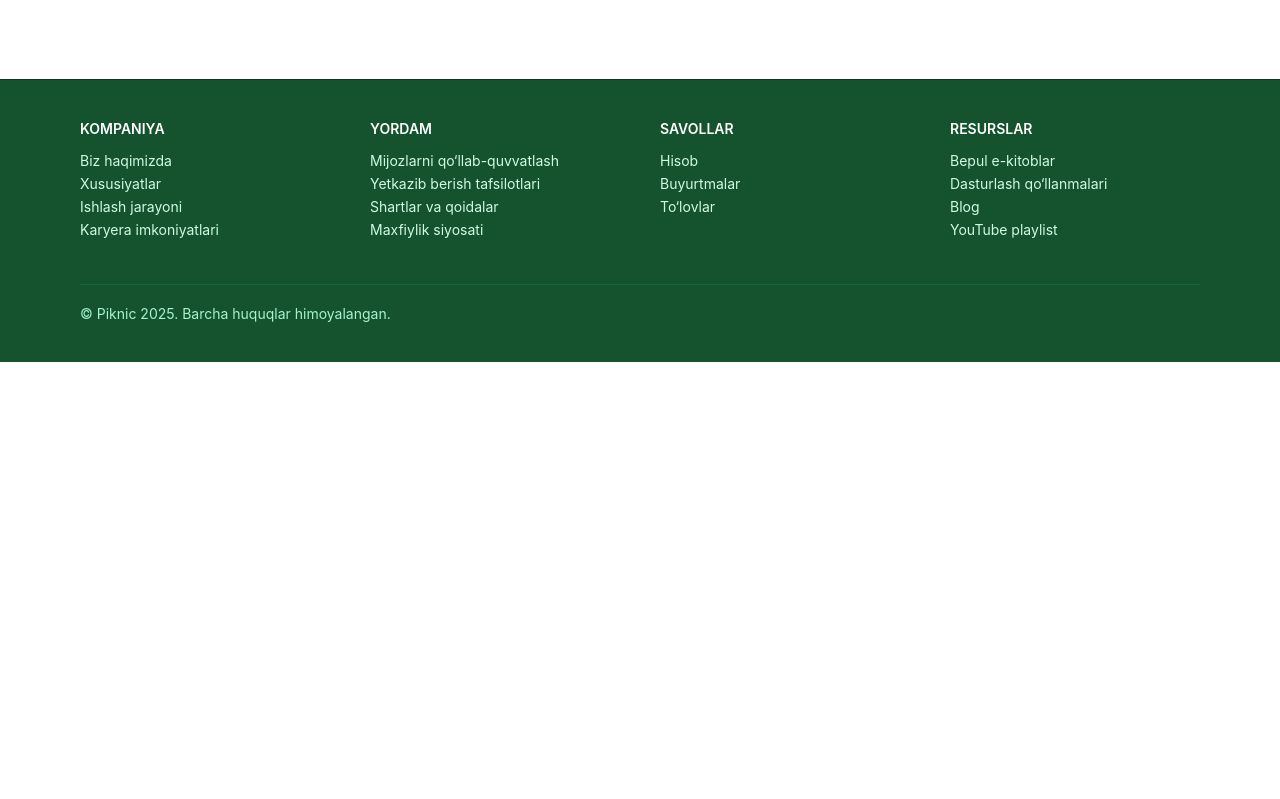
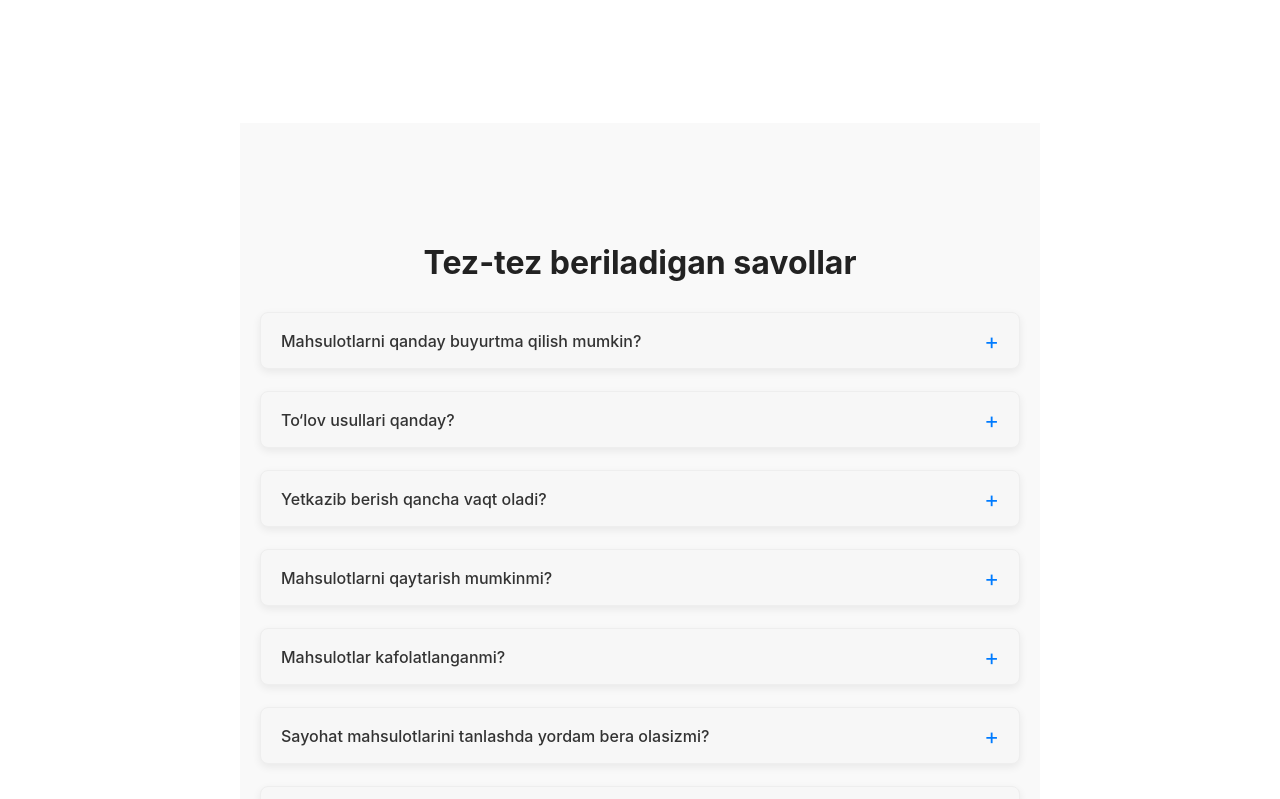
Before and after one commit to asadbek002123-beep/next-mustaqil, a Next.js app: page / in a window 1280 px wide. Shown: the part 1621-2420 px from the top of the page. Before the commit the page ends 1983 px from the top, so only its background shows below. Built offline with nearby package versions, Linux system fonts and the light colour scheme.

Commit message:
yangilandi

```diff
--- a/src/app/Blog/page.tsx
+++ b/src/app/Blog/page.tsx
@@ -3,7 +3,7 @@ import Image from "next/image";
 import Link from "next/link";
 import tentImage from "../image/image (5).png";
 import logo from "../image/1-removebg 1.png";
-
+import rasm from "../image/pick.jpg"
 export default function BlogPage() {
   const blogs = Array(6).fill({
     title:
@@ -98,7 +98,7 @@ export default function BlogPage() {
             <div key={index} className="blog-card">
               <div className="blog-image-container">
                 <Image
-                  src={blog.image}
+                  src={rasm}
                   alt={blog.title}
                   className="blog-image"
                   width={400}
--- a/src/app/Korzina/page.tsx
+++ b/src/app/Korzina/page.tsx
@@ -85,7 +85,7 @@ export default function Korzina() {
     setShowModal(false);
     alert("Buyurtmangiz yuborildi ✅");
 
-    router.push("/Admin");
+    // router.push("/Admin");
   };
 
   return (
@@ -97,8 +97,8 @@ export default function Korzina() {
         <ul className="nav-links">
           <li onClick={() => router.push("/")}>Bosh sahifa</li>
           <li onClick={() => router.push("/About")}>Mahsulotlar</li>
-          <li>Biz haqimizda</li>
-          <li>Bog‘lanish</li>
+          <li onClick={() => router.push("/Blog")}>Biz haqimizda</li>
+          <li onClick={() => router.push("/Aloqa")}>Bog‘lanish</li>
         </ul>
         <div className="nav-right">
           <button className="cart-icon">
--- a/src/app/globals.css
+++ b/src/app/globals.css
@@ -1801,3 +1801,44 @@ body {
   border-radius: 10px;
   color: #333;
 }
+
+
+
+
+.faq-section {
+  max-width: 800px;
+  margin: 100px auto;
+  text-align: left;
+}
+
+.faq-container {
+  display: flex;
+  flex-direction: column;
+  gap: 10px;
+}
+
+.faq-item {
+  background: #f7f7f7;
+  border-radius: 8px;
+  padding: 14px 20px;
+  transition: all 0.3s ease;
+}
+
+.faq-item.open {
+  background: #e6f0e9;
+}
+
+.faq-question {
+  display: flex;
+  justify-content: space-between;
+  align-items: center;
+  cursor: pointer;
+  font-weight: 500;
+  font-size: 16px;
+}
+
+.faq-answer {
+  margin-top: 8px;
+  color: #555;
+  line-height: 1.5;
+}
--- a/src/app/page.tsx
+++ b/src/app/page.tsx
@@ -63,7 +63,6 @@ export default function Home() {
     { id: 8, name: "Chodir", price: 120, rating: 4.5, image: imagefoto3 },
   ];
 
-  // 🔑
   const handleLogin = (e: any) => {
     e.preventDefault();
     if (login === "1" && password === "1") {
@@ -79,7 +78,20 @@ export default function Home() {
   return (
     <main className="home">
       <header>
-        <div className="navbar">
+        <div
+          className="navbar"
+          style={{
+            display: "flex",
+            justifyContent: "space-between",
+            alignItems: "center",
+            padding: "20px 60px",
+            background: "white",
+            boxShadow: "0 2px 10px rgba(0,0,0,0.1)",
+            position: "sticky",
+            top: 0,
+            zIndex: 50,
+          }}
+        >
           <div className="nav-left">
             <Image src={imagelogo} alt="logo" width={60} height={60} />
             <ul
@@ -130,6 +142,7 @@ export default function Home() {
         </div>
       </header>
 
+      {/* LOGIN MODAL */}
       {showLogin && (
         <div className="login-overlay" onClick={() => setShowLogin(false)}>
           <div className="login-modal" onClick={(e) => e.stopPropagation()}>
@@ -157,6 +170,7 @@ export default function Home() {
         </div>
       )}
 
+      {/* HERO */}
       <section className="hero">
         <div className="hero-text">
           <h1>Zo‘r jihozlar bilan sarguzashtlarni kashf eting</h1>
@@ -177,6 +191,7 @@ export default function Home() {
         />
       </section>
 
+      {/* CATEGORIES */}
       <h2 className="section-title">Kategoriyalar</h2>
       <div className="categories">
         {categories.map((cat) => (
@@ -193,6 +208,7 @@ export default function Home() {
         ))}
       </div>
 
+      {/* PRODUCTS */}
       <h2 className="section-title">Eng mashhur mahsulotlar</h2>
       <div className="products">
         {products.map((p) => (
@@ -216,6 +232,69 @@ export default function Home() {
         </button>
       </div>
 
+      {/* FAQ SECTION */}
+      <section className="faq-section">
+        <h2 className="section-title">Tez-tez beriladigan savollar</h2>
+
+        <div className="faq-container">
+          {[
+            {
+              question: "Mahsulotlarni qanday buyurtma qilish mumkin?",
+              answer:
+                "Siz tanlagan mahsulotlarni savatchaga qo‘shib, to‘lov jarayonini davom ettirish orqali buyurtma qilishingiz mumkin. Buyurtma jarayoni oddiy va qulay.",
+            },
+            {
+              question: "To‘lov usullari qanday?",
+              answer: "Biz naqd, karta va onlayn to‘lovlarni qabul qilamiz.",
+            },
+            {
+              question: "Yetkazib berish qancha vaqt oladi?",
+              answer: "Buyurtmalar odatda 2-5 ish kuni ichida yetkaziladi.",
+            },
+            {
+              question: "Mahsulotlarni qaytarish mumkinmi?",
+              answer: "Ha, siz mahsulotni 14 kun ichida qaytarishingiz mumkin.",
+            },
+            {
+              question: "Mahsulotlar kafolatlanganmi?",
+              answer: "Har bir mahsulot sifat kafolatiga ega.",
+            },
+            {
+              question:
+                "Sayohat mahsulotlarini tanlashda yordam bera olasizmi?",
+              answer:
+                "Albatta! Bizning mutaxassislarimiz sizga mos mahsulotni tanlashda yordam beradi.",
+            },
+            {
+              question: "Yetkazib berish narxi qancha turadi?",
+              answer: "Yetkazib berish narxi manzilingizga qarab belgilanadi.",
+            },
+            {
+              question: "Agar buyurtma noto‘g‘ri kelsa, nima qilish kerak?",
+              answer:
+                "Agar buyurtmangiz noto‘g‘ri kelsa, biz bilan bog‘laning — bepul almashtiramiz yoki pulingizni qaytaramiz.",
+            },
+            {
+              question: "Mahsulotlarni ko‘rish uchun oflayn do‘koningiz bormi?",
+              answer:
+                "Hozircha yo‘q, lekin tez orada ochilishini rejalashtiryapmiz.",
+            },
+            {
+              question: "Saytingizda qanday mahsulotlarni topish mumkin?",
+              answer:
+                "Bizda chodirlar, kreslolar, oshxona jihozlari va uyqu uchun sumkalar mavjud.",
+            },
+          ].map((item, index) => (
+            <FaqItem
+              key={index}
+              question={item.question}
+              answer={item.answer}
+            />
+          ))}
+        </div>
+      </section>
+
+      {/* FOOTER */}
       <footer className="footer">
         <div className="footer-top">
           <div className="footer-col">
@@ -261,3 +340,17 @@ export default function Home() {
     </main>
   );
 }
+
+/* FAQ ITEM COMPONENT */
+function FaqItem({ question, answer }: { question: string; answer: string }) {
+  const [open, setOpen] = useState(false);
+  return (
+    <div className={`faq-item ${open ? "open" : ""}`}>
+      <div className="faq-question" onClick={() => setOpen(!open)}>
+        <span>{question}</span>
+        <button>{open ? "✖" : "+"}</button>
+      </div>
+      {open && <p className="faq-answer">{answer}</p>}
+    </div>
+  );
+}
```
Also changed, not shown: src/app/image/pick.jpg (added).
